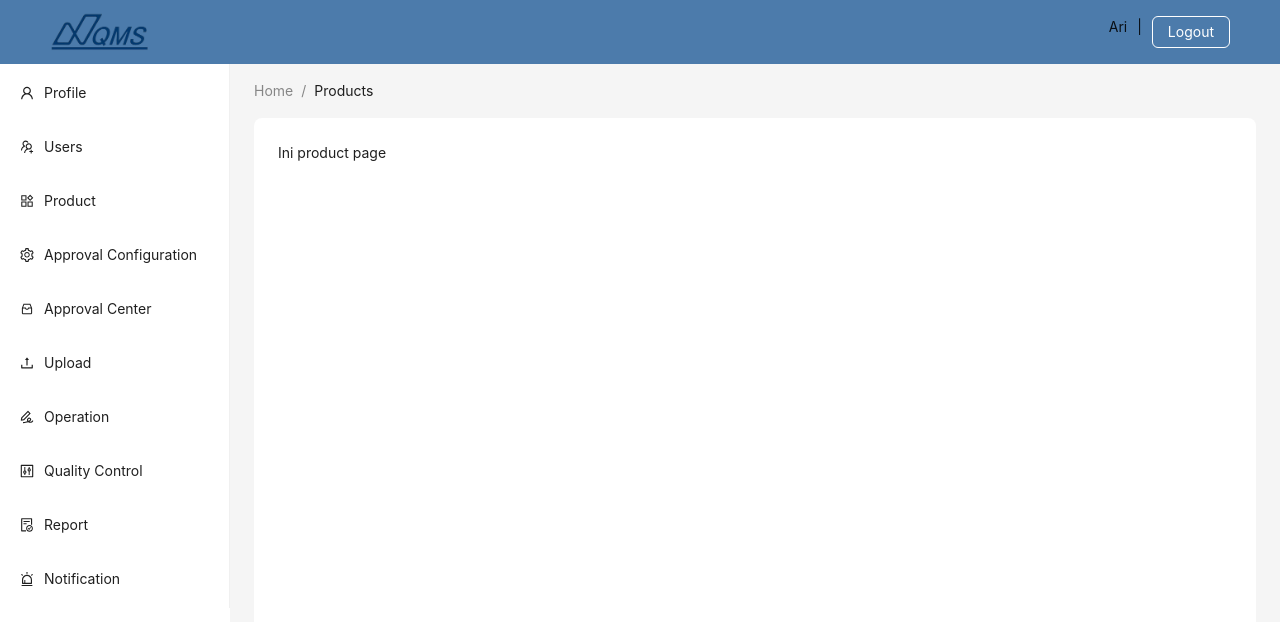
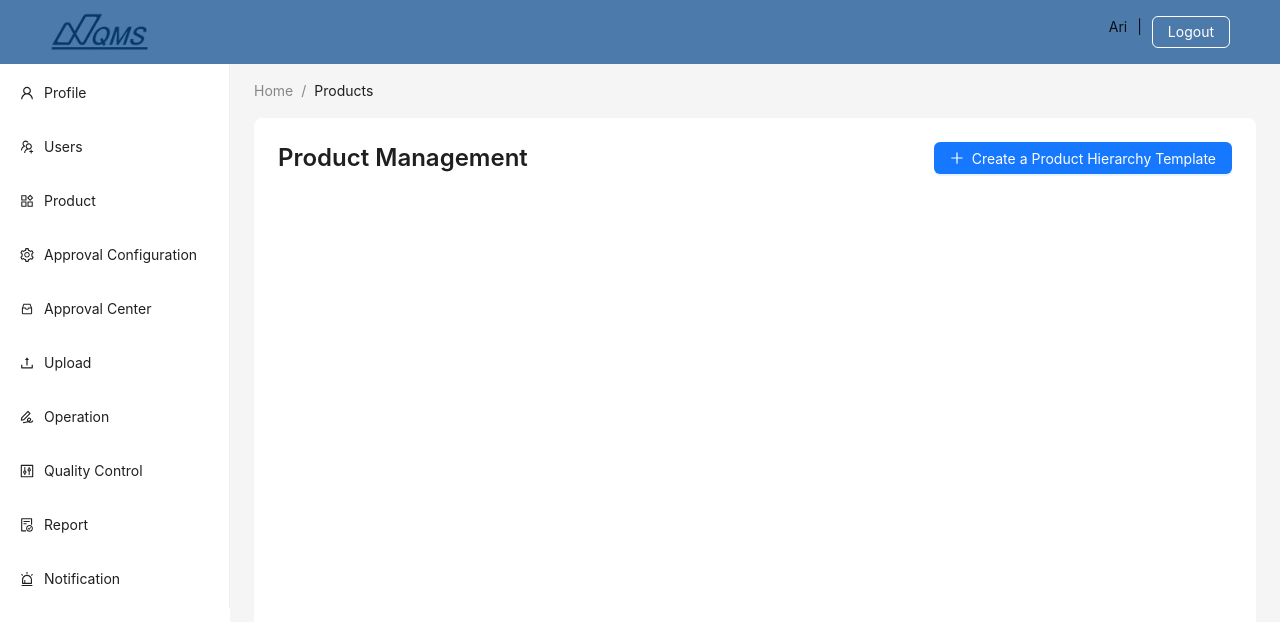
Before and after one commit to IQMS-System/AnalysisToolFrontend, a React (Vite) app: page /product in a window 1280 px wide. Shown: the top 622 px of the page. Built offline with nearby package versions, Linux system fonts and the light colour scheme.

Commit message:
feat: add product management base page

```diff
--- a/src/routes/HomePage/index.tsx
+++ b/src/routes/HomePage/index.tsx
@@ -2,7 +2,7 @@ import BaseLayout from "../../components/BaseLayout";
 
 const HomePage = () => {
   return (
-    <BaseLayout>
+    <BaseLayout breadCrumb={["Home"]}>
       <p>Ini adalah homepage</p>
     </BaseLayout>
   );
--- a/src/routes/ProductPage/index.tsx
+++ b/src/routes/ProductPage/index.tsx
@@ -1,9 +1,20 @@
+import { Button, Flex, Typography } from "antd";
 import BaseLayout from "../../components/BaseLayout";
+import { PlusOutlined } from "@ant-design/icons";
+
+const { Title } = Typography;
 
 const ProductPage = () => {
   return (
     <BaseLayout breadCrumb={["Home", "Products"]}>
-      <div>Ini product page</div>
+      <Flex vertical gap={10}>
+        <Flex justify="space-between">
+          <Title level={3}>Product Management</Title>
+          <Button type="primary" icon={<PlusOutlined />}>
+            Create a Product Hierarchy Template
+          </Button>
+        </Flex>
+      </Flex>
     </BaseLayout>
   );
 };
--- a/src/routes/UsersPage/tableConfig.tsx
+++ b/src/routes/UsersPage/tableConfig.tsx
@@ -1,4 +1,4 @@
-import { Button, Space, TableProps, Tag } from "antd";
+import { Button, Space, TableProps } from "antd";
 
 interface DataType {
   key: string;
```
